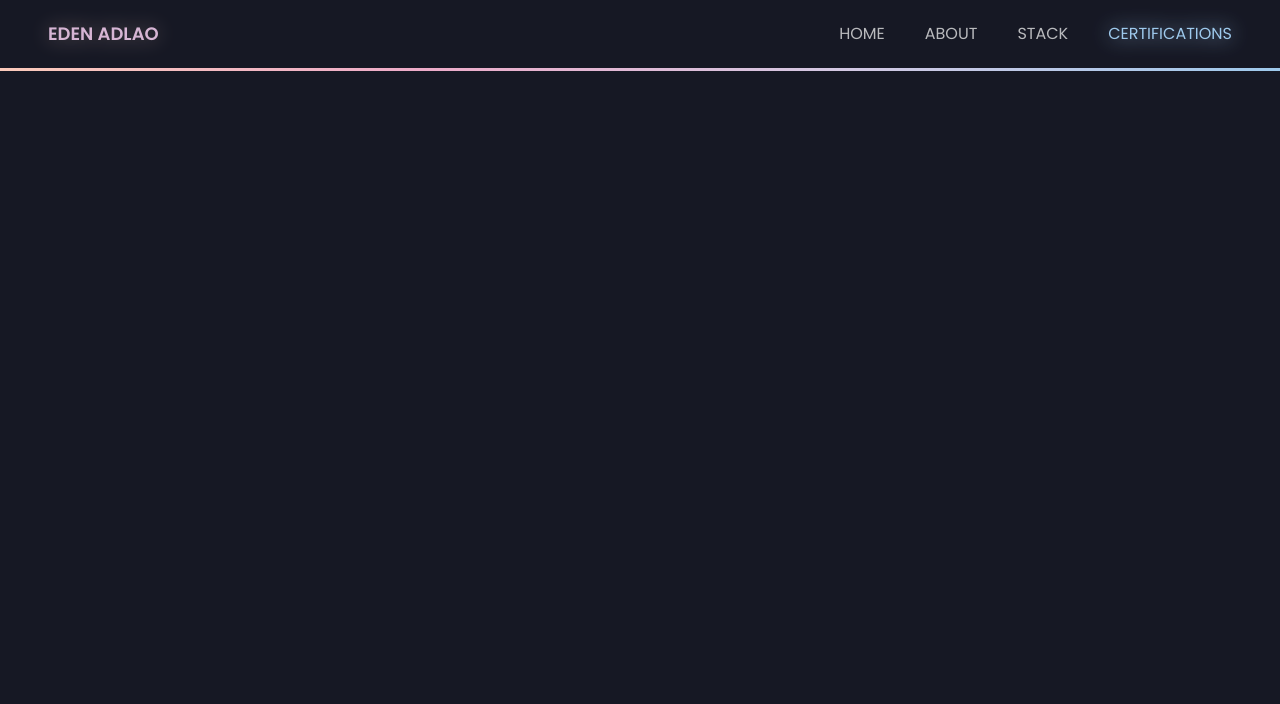
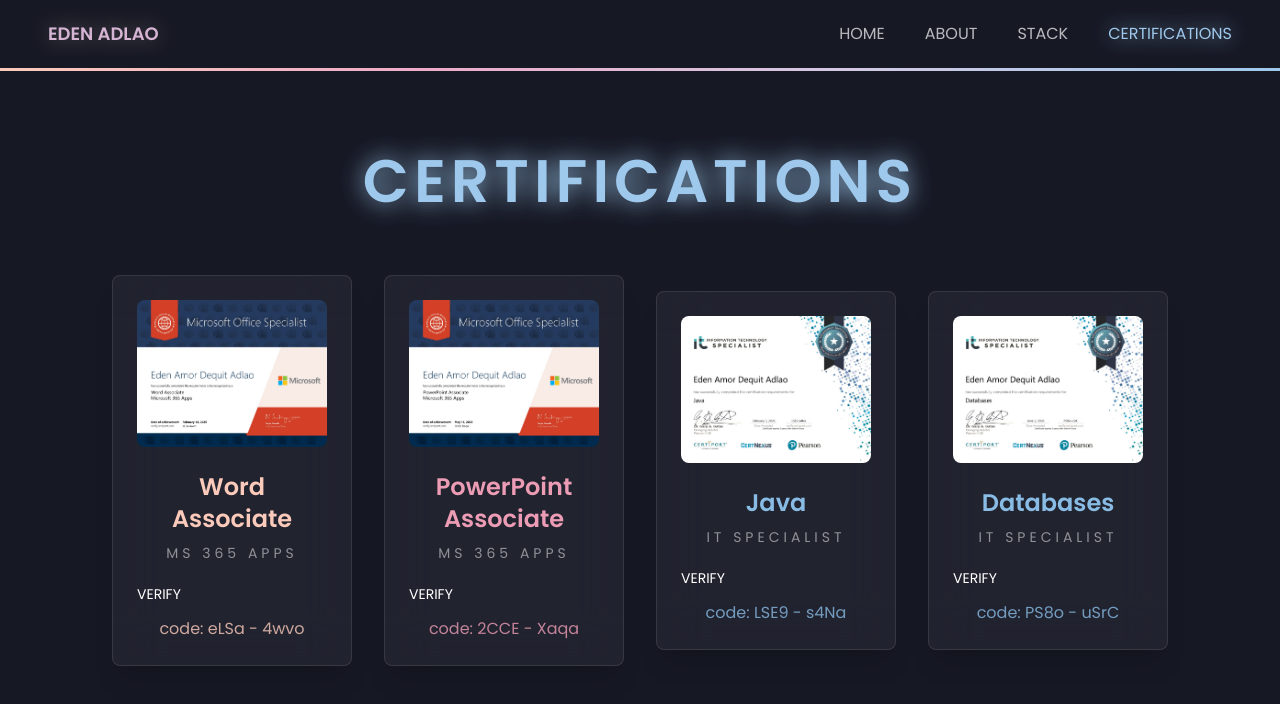
Before and after one commit to EdenAdlao/portfolio-nuxt, a Nuxt app: page /certifications in a window 1280 px wide. Shown: the top 704 px of the page. Built offline with nearby package versions, Linux system fonts and the light colour scheme.

Commit message:
Add certifications page content and design

```diff
--- /dev/null
+++ b/app/components/CertificationCard.vue
@@ -0,0 +1,52 @@
+<script setup lang="ts">
+import type { Certification } from '~/types/certification'
+
+defineProps<{
+  certification: Certification
+}>()
+
+const emit = defineEmits<{
+  preview: [certification: Certification]
+}>()
+</script>
+
+<template>
+  <article
+    class="cert-card card w-full max-w-72.5 border border-white/10 bg-white/5 shadow-xl backdrop-blur-xl"
+  >
+    <figure
+      class="cert-img-bg px-6 pt-6"
+      :class="`cert-${certification.variant}`"
+      @click="emit('preview', certification)"
+    >
+      <img
+        :src="certification.image"
+        :alt="`${certification.title} certificate`"
+        class="rounded-lg"
+      >
+    </figure>
+
+    <div class="card-body items-center p-6 text-center">
+      <h2 class="card-title justify-center text-2xl font-semibold" :style="{ color: certification.color }">
+        {{ certification.title }}
+      </h2>
+      <p class="tracking-[4px] text-white/50">
+        {{ certification.category }}
+      </p>
+      <div class="card-actions mt-3 w-full">
+        <a
+          href="https://www.certiport.com/portal/pages/credentialverification.aspx"
+          target="_blank"
+          rel="noopener noreferrer"
+          class="verify-btn"
+          :class="`verify-${certification.variant}`"
+        >
+          VERIFY
+        </a>
+      </div>
+      <p class="mt-1 text-base" :style="{ color: `${certification.color}cc` }">
+        code: {{ certification.code }}
+      </p>
+    </div>
+  </article>
+</template>
--- /dev/null
+++ b/app/components/CertificationPreview.vue
@@ -0,0 +1,32 @@
+<script setup lang="ts">
+import type { Certification } from '~/types/certification'
+
+defineProps<{
+  certification: Certification | null
+}>()
+
+const emit = defineEmits<{
+  close: []
+}>()
+</script>
+
+<template>
+  <dialog class="modal" :class="{ 'modal-open': certification }">
+    <div v-if="certification" class="modal-box max-w-3xl bg-[#23252f] p-4">
+      <h2 class="sr-only">{{ certification.title }}</h2>
+      <img
+        :src="certification.image"
+        :alt="`${certification.title} certificate`"
+        class="w-full rounded-lg"
+      >
+      <div class="modal-action">
+        <button type="button" class="btn" @click="emit('close')">
+          Close
+        </button>
+      </div>
+    </div>
+    <form method="dialog" class="modal-backdrop" @submit="emit('close')">
+      <button type="submit" aria-label="Close certificate preview">close</button>
+    </form>
+  </dialog>
+</template>
--- a/app/pages/certifications.vue
+++ b/app/pages/certifications.vue
@@ -1,4 +1,43 @@
 <script setup lang="ts">
+import type { Certification } from '~/types/certification'
+
+const certifications: Certification[] = [
+  {
+    title: 'Word Associate',
+    category: 'MS 365 APPS',
+    image: '/images/cert-word.jpg',
+    color: '#fbcabb',
+    code: 'eLSa - 4wvo',
+    variant: 'word'
+  },
+  {
+    title: 'PowerPoint Associate',
+    category: 'MS 365 APPS',
+    image: '/images/cert-ppt.jpg',
+    color: '#ec9cb4',
+    code: '2CCE - Xaqa',
+    variant: 'ppt'
+  },
+  {
+    title: 'Java',
+    category: 'IT SPECIALIST',
+    image: '/images/cert-java.jpg',
+    color: '#89bce5',
+    code: 'LSE9 - s4Na',
+    variant: 'java'
+  },
+  {
+    title: 'Databases',
+    category: 'IT SPECIALIST',
+    image: '/images/cert-dbs.jpg',
+    color: '#89bce5',
+    code: 'PS8o - uSrC',
+    variant: 'databases'
+  }
+]
+
+const selectedCertification = ref<Certification | null>(null)
+
 useHead({
   title: 'Certifications | Eden Adlao'
 })
@@ -13,5 +52,25 @@
 </script>
 
 <template>
+  <section class="mx-auto max-w-6xl px-6 pb-24 pt-14 md:px-12 md:pt-20">
+    <h1
+      class="mb-16 text-center text-4xl font-semibold tracking-[5px] text-[#9ec9ec] drop-shadow-[0_0_12px_rgba(158,201,236,1)] sm:text-5xl md:text-6xl"
+    >
+      CERTIFICATIONS
+    </h1>
 
+    <div class="grid grid-cols-1 place-items-center gap-8 sm:grid-cols-2 xl:grid-cols-4">
+      <CertificationCard
+        v-for="certification in certifications"
+        :key="certification.title"
+        :certification="certification"
+        @preview="selectedCertification = $event"
+      />
+    </div>
+  </section>
+
+  <CertificationPreview
+    :certification="selectedCertification"
+    @close="selectedCertification = null"
+  />
 </template>
--- /dev/null
+++ b/app/types/certification.ts
@@ -0,0 +1,8 @@
+export type Certification = {
+  title: string
+  category: string
+  image: string
+  color: string
+  code: string
+  variant: 'word' | 'ppt' | 'java' | 'databases'
+}
```
Lines whose indentation alone changed are shown as unchanged.
